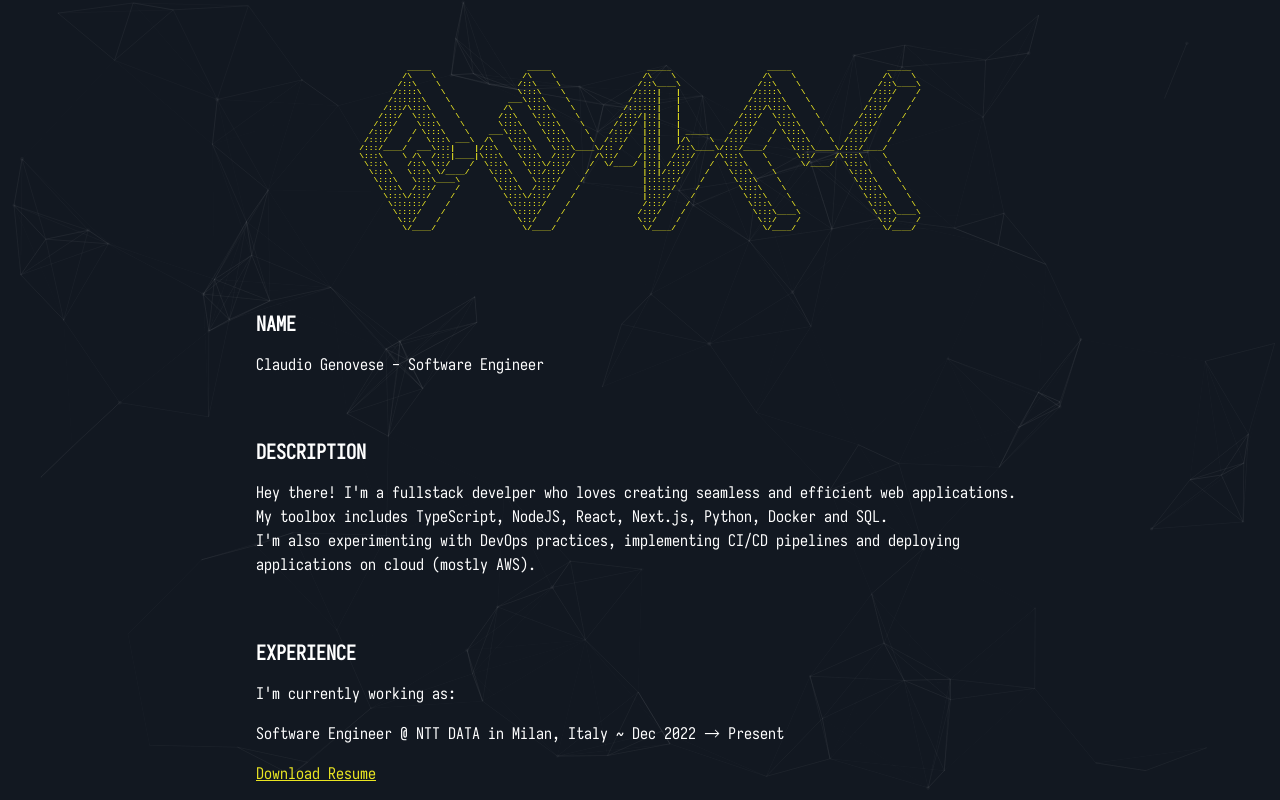
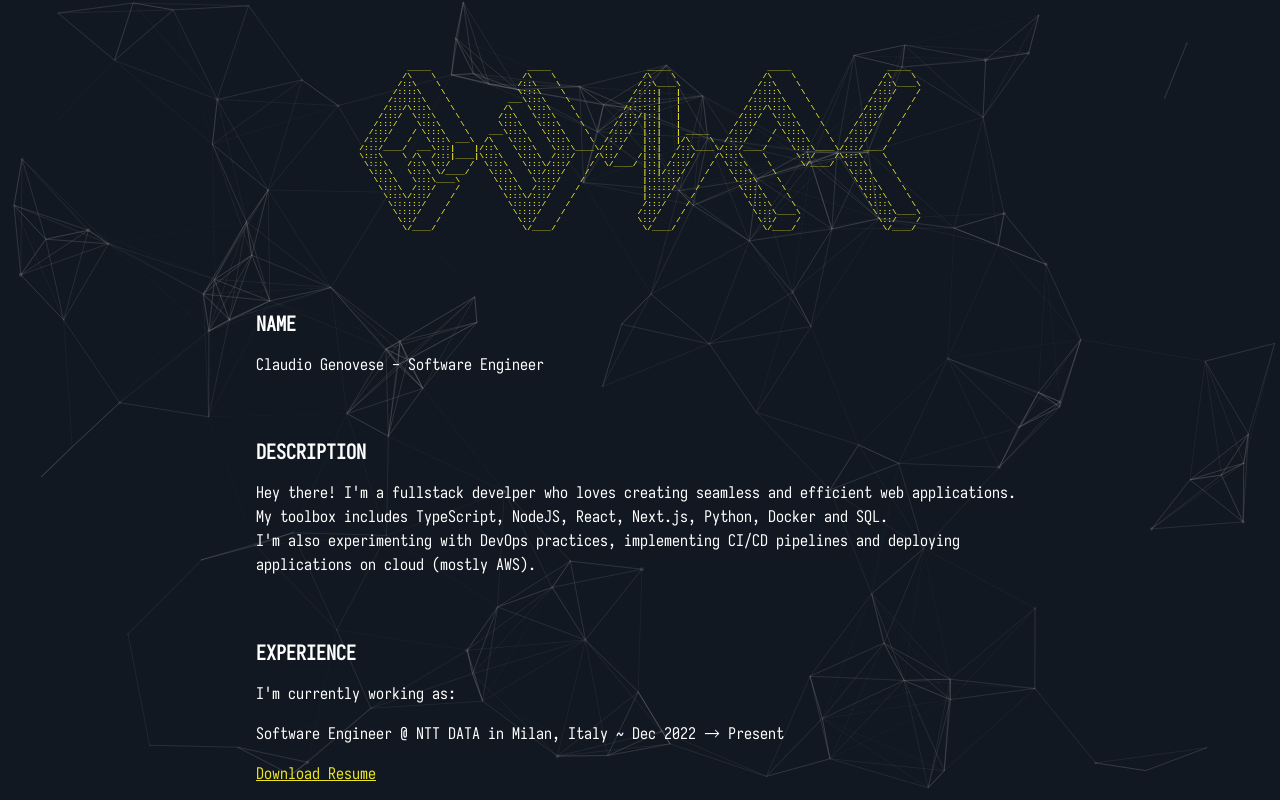
Before and after one commit to g3ncl/personal-website, a Next.js app: page / in a window 1280 px wide. Shown: the top 800 px of the page. Built offline with nearby package versions, Linux system fonts and the light colour scheme.

Commit message:
increased particles opacity

```diff
--- a/src/components/ParticlesBackground/ParticlesBackground.tsx
+++ b/src/components/ParticlesBackground/ParticlesBackground.tsx
@@ -46,7 +46,7 @@ const ParticlesBackground = () => {
               },
             },
             opacity: {
-              value: 0.1,
+              value: 0.3,
               random: false,
               anim: {
                 enable: true,
@@ -69,7 +69,7 @@ const ParticlesBackground = () => {
               enable: true,
               distance: 150,
               color: "#ffffff",
-              opacity: 0.1,
+              opacity: 0.3,
               width: 1,
             },
             move: {
```
